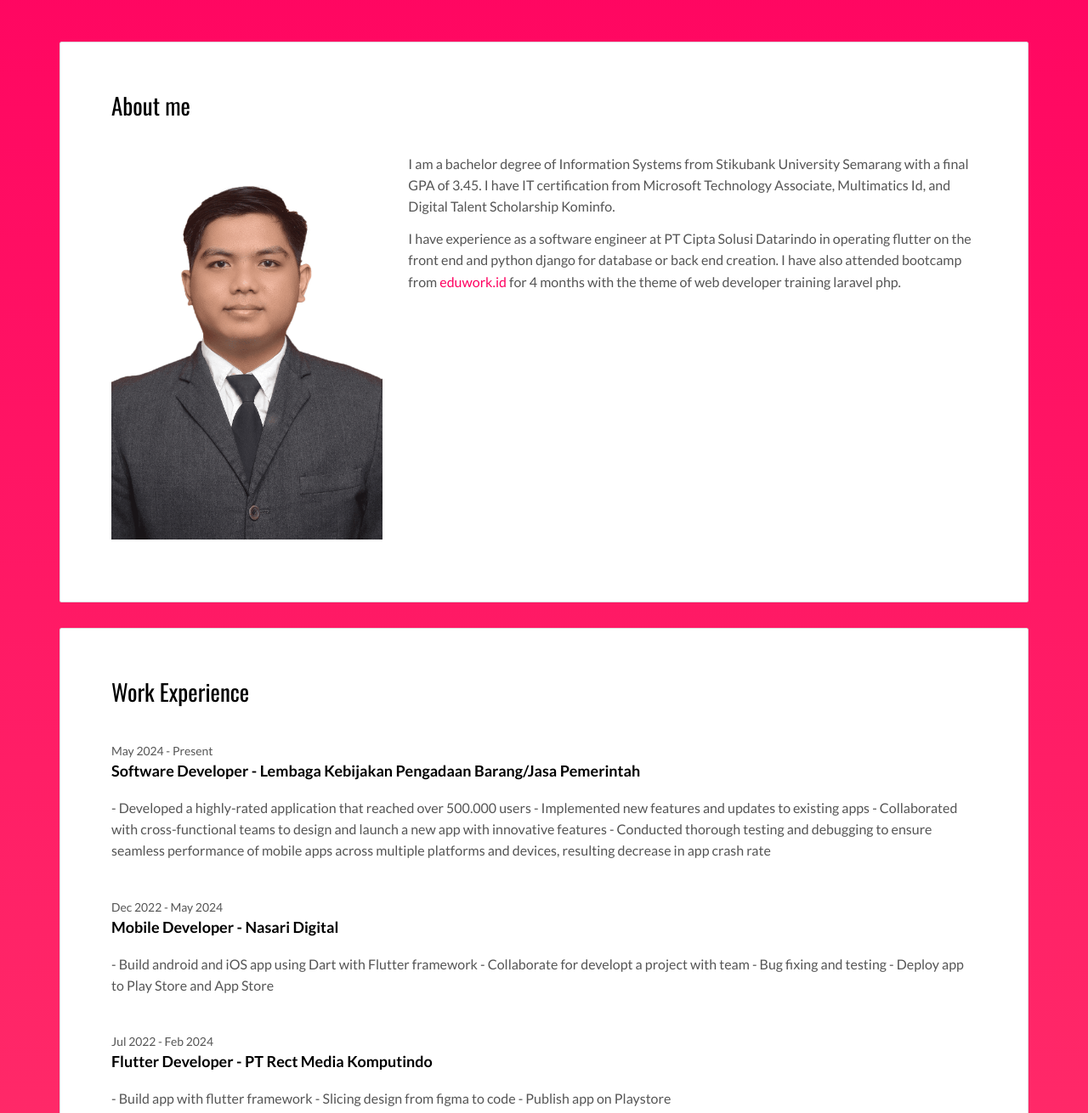
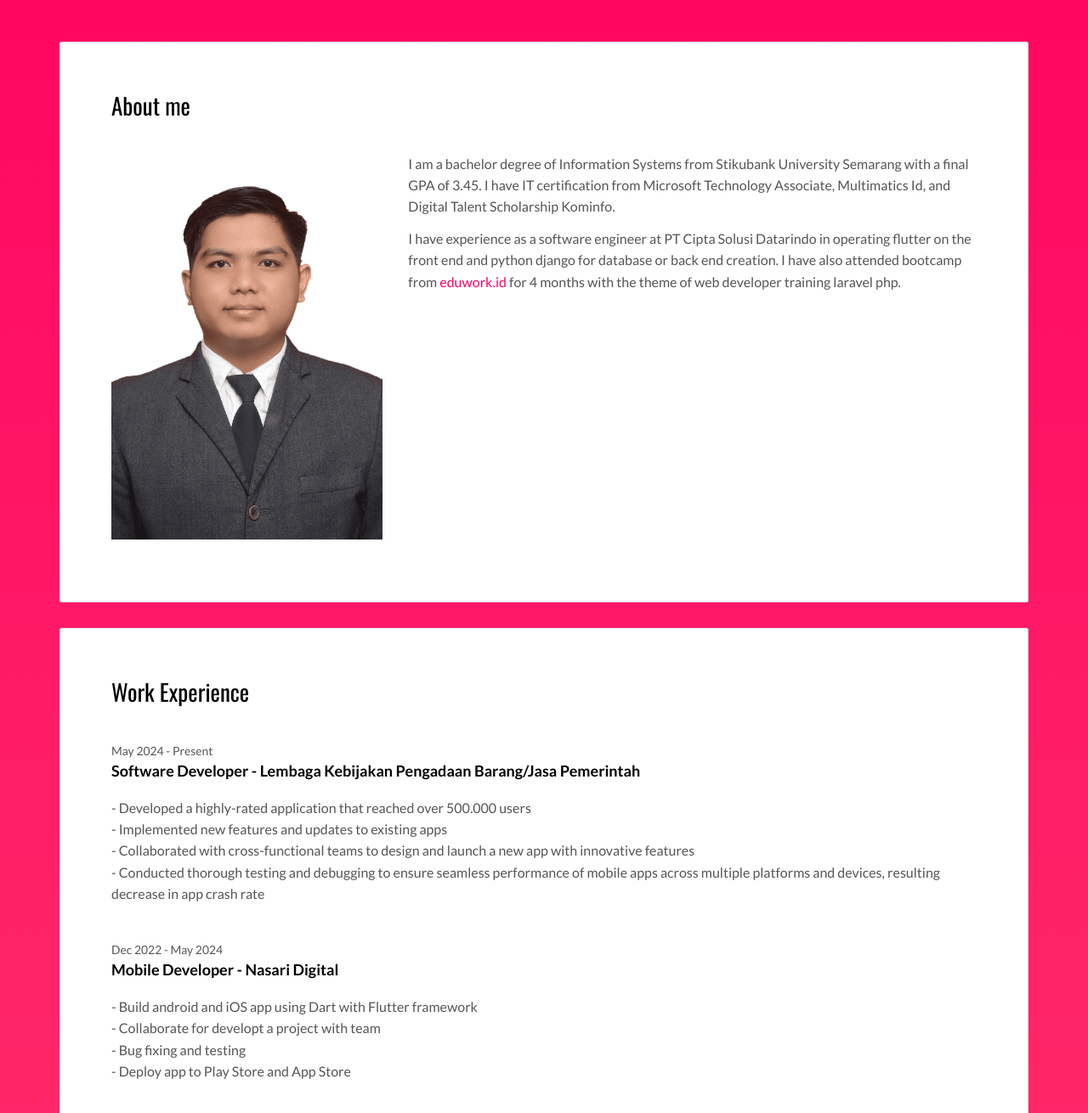
Before and after one commit to bagusrivaldi/bagusrivaldi.github.io, a plain HTML site: page index.html in a window 1280 px wide. Shown: the part 258-1568 px from the top of the page at 85% size. Drawn offline with nearby package versions, Linux system fonts and the light colour scheme.

Commit message:
Update index.html

```diff
--- a/index.html
+++ b/index.html
@@ -96,9 +96,9 @@
               <h3 class="h5 date-title">Software Developer - <a href="https://www.ravintola.web.id/" title="">Lembaga Kebijakan Pengadaan Barang/Jasa Pemerintah</a></h3>
 
 
-              <p>- Developed a highly-rated application that reached over 500.000 users
-- Implemented new features and updates to existing apps
-- Collaborated with cross-functional teams to design and launch a new app with innovative features
+              <p>- Developed a highly-rated application that reached over 500.000 users <br>
+- Implemented new features and updates to existing apps <br>
+- Collaborated with cross-functional teams to design and launch a new app with innovative features <br>
 - Conducted thorough testing and debugging to ensure seamless performance of mobile apps across multiple platforms and devices, resulting decrease in app crash rate</p>
             </div>
 
@@ -107,9 +107,9 @@
               <h3 class="h5 date-title">Mobile Developer - <a href="https://www.ravintola.web.id/" title="">Nasari Digital</a></h3>
 
 
-              <p>- Build android and iOS app using Dart with Flutter framework
-- Collaborate for developt a project with team
-- Bug fixing and testing
+              <p>- Build android and iOS app using Dart with Flutter framework <br>
+- Collaborate for developt a project with team <br>
+- Bug fixing and testing <br>
 - Deploy app to Play Store and App Store</p>
             </div>
 
@@ -118,8 +118,8 @@
               <h3 class="h5 date-title">Flutter Developer - <a href="https://www.ravintola.web.id/" title="">PT Rect Media Komputindo</a></h3>
 
 
-              <p>- Build app with flutter framework
-- Slicing design from figma to code
+              <p>- Build app with flutter framework <br>
+- Slicing design from figma to code <br>
 - Publish app on Playstore</p>
             </div>
 
```
